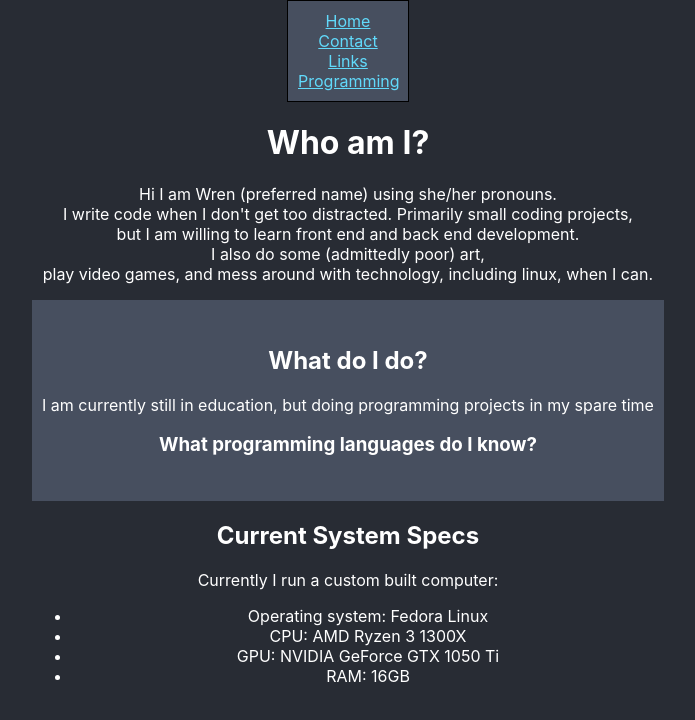
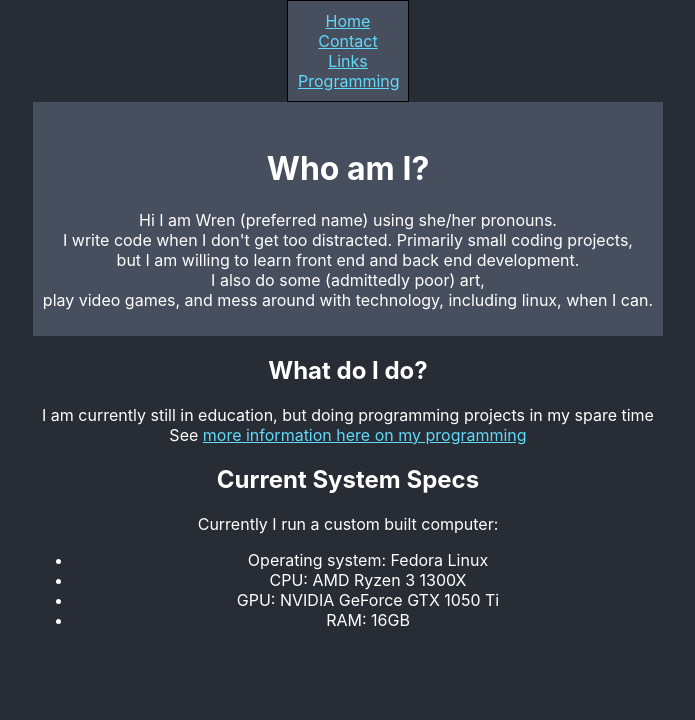
Before and after one commit to wrac4242/wrac4242.github.io, a React (Create React App) app: page /#/ in a window 1280 px wide. Shown: the top 720 px of the page, without its empty margins (292-987 px from the left). Built offline with nearby package versions, Linux system fonts and the light colour scheme.

Commit message:
fix and link to programming

```diff
--- a/src/Home.tsx
+++ b/src/Home.tsx
@@ -1,11 +1,12 @@
 import './App.css';
 import React from 'react';
+import { Link } from "react-router-dom";
 
 class Home extends React.Component {
 	render() {
 		return (
 			<div>
-				<div>
+				<div className="Boxed">
 					<p>
 						<h1>
 							Who am I?
@@ -22,16 +23,14 @@ class Home extends React.Component {
 					</p>
 				</div>
 
-				<div className="Boxed">
+				<div>
 					<p>
 						<h2>
 							What do I do?
 						</h2>
 						I am currently still in education, but doing programming projects in my spare time
 						<br></br>
-						<h3>
-							What programming languages do I know?
-						</h3>
+						See <Link to="/programming" className="Link" >more information here on my programming</Link>
 
 					</p>
 				</div>
```
